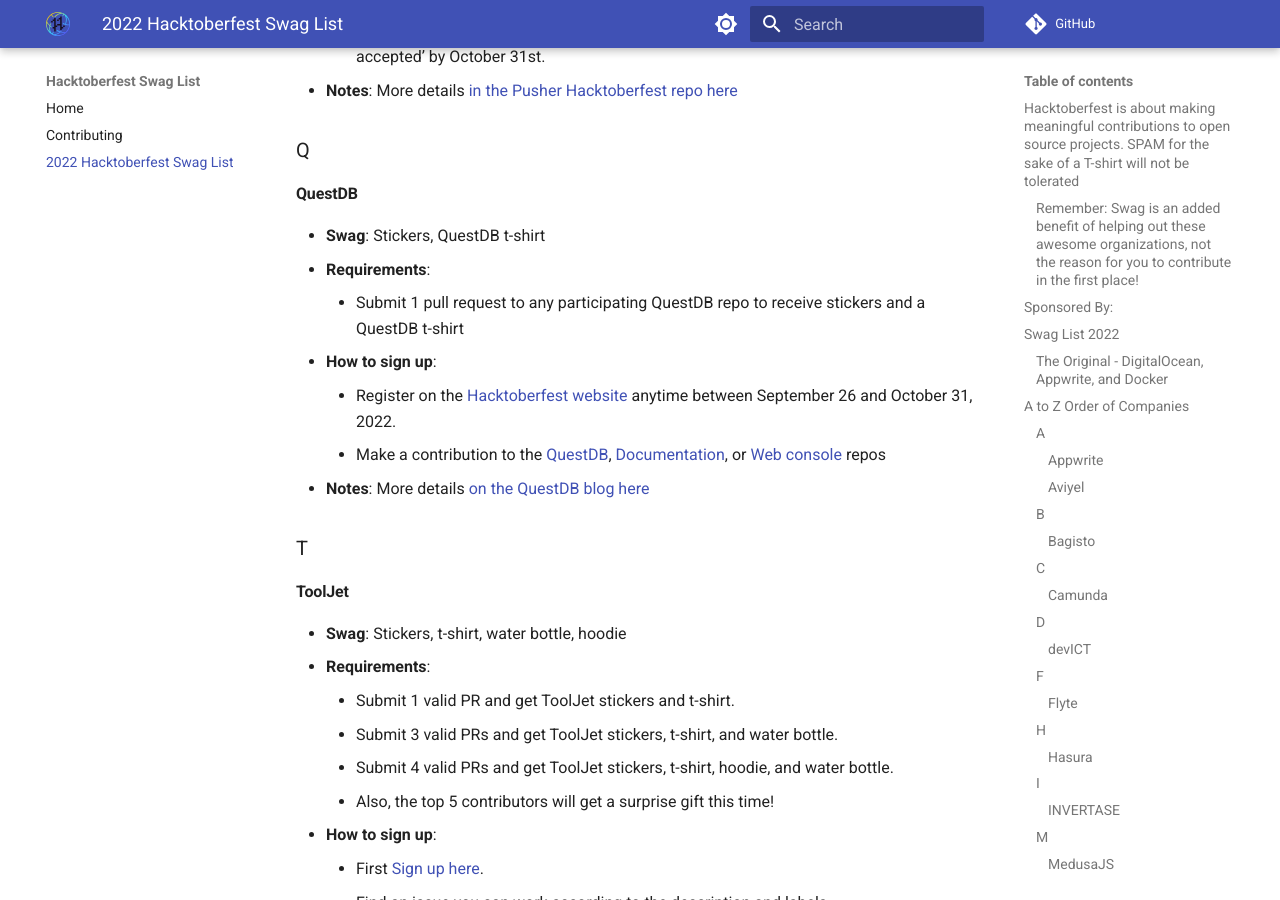
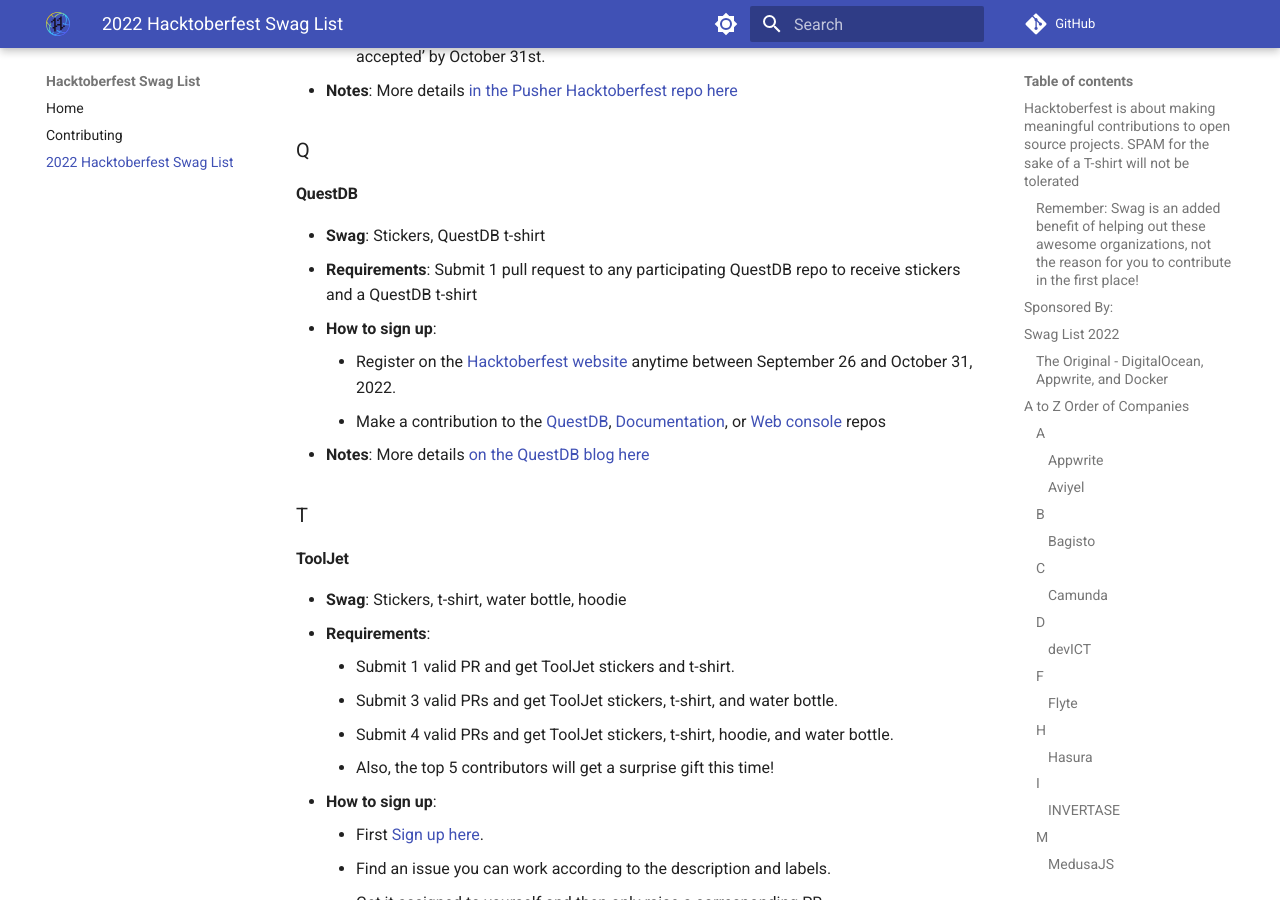
Before and after one commit to crweiner/hacktoberfest-swag-list, an MkDocs documentation site: the page built from docs/list.md, in a window 1280 px wide and 900 px high, scrolled down 6864 px. Built offline with MkDocs 1.6.1 and Material for MkDocs 9.7.7, drawn with Linux system fonts in a browser that asks for light colours; comment, search, counter and statistics services are not loaded; some of the changed lines change nothing that is shown.

Commit message:
Small adjustments

```diff
--- a/docs/list.md
+++ b/docs/list.md
@@ -194,11 +194,10 @@
 #### **QuestDB**
 
 - **Swag**: Stickers, QuestDB t-shirt
-- **Requirements**:
-    - Submit 1 pull request to any participating QuestDB repo to receive stickers and a QuestDB t-shirt
+- **Requirements**: Submit 1 pull request to any participating QuestDB repo to receive stickers and a QuestDB t-shirt
 - **How to sign up**:
     - Register on the [Hacktoberfest website](https://hacktoberfest.com/){:target="\_blank"} anytime between September 26 and October 31, 2022.
-    - Make a contribution to the [QuestDB](https://github.com/questdb/questdb), [Documentation](https://github.com/questdb/questdb.io), or [Web console](https://github.com/questdb/ui/tree/main/packages/web-console) repos
+    - Make a contribution to the [QuestDB](https://github.com/questdb/questdb){:target="\_blank"}, [Documentation](https://github.com/questdb/questdb.io){:target="\_blank"}, or [Web console](https://github.com/questdb/ui/tree/main/packages/web-console){:target="\_blank"} repos
 - **Notes**: More details [on the QuestDB blog here](https://questdb.io/blog/2022/09/30/hacktoberfest-questdb/){:target="\_blank"}
 
 ### T
```
